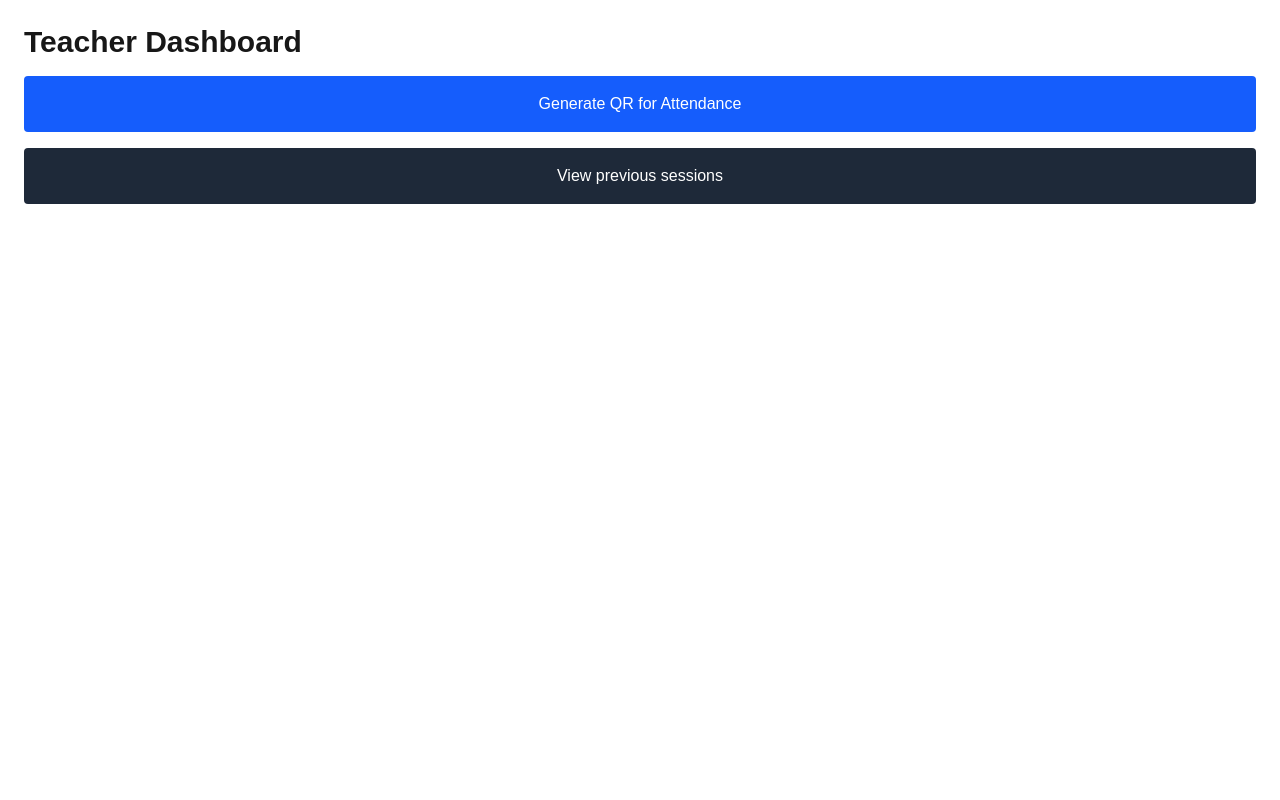
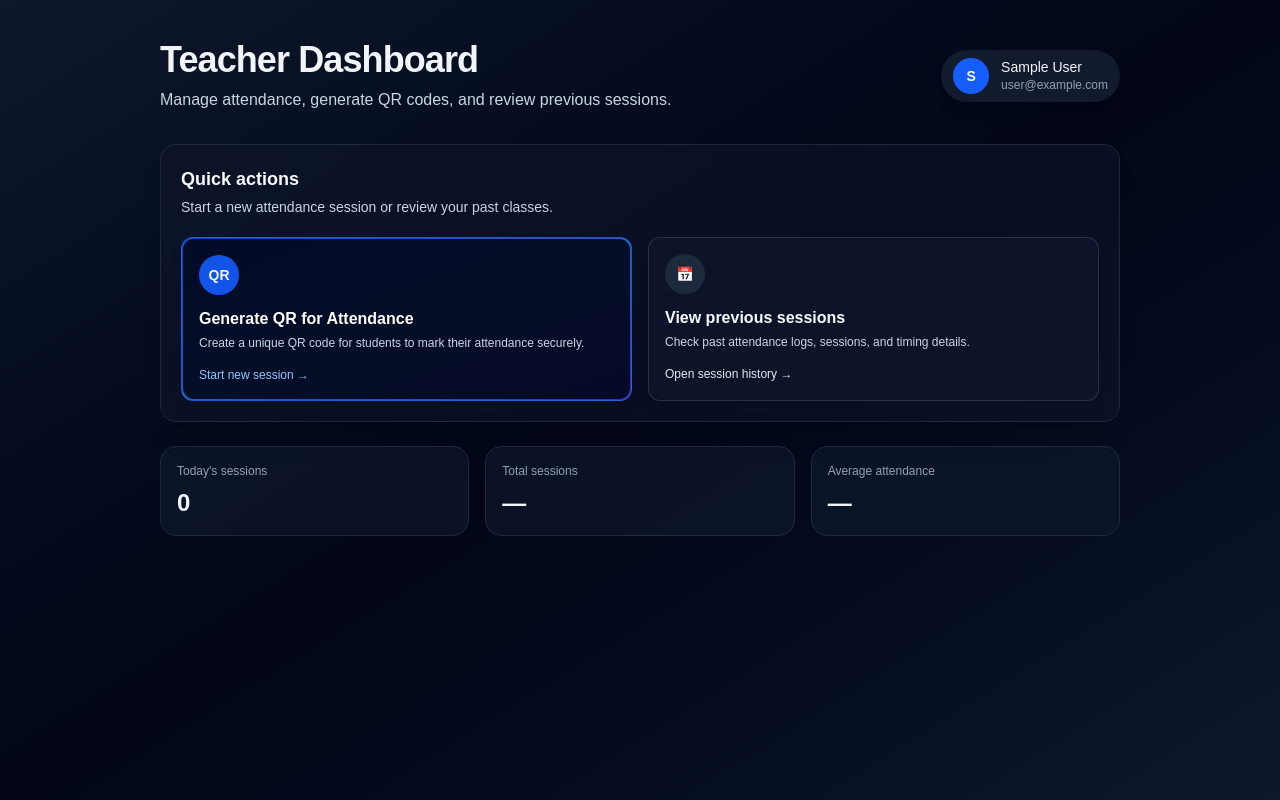
Before and after one commit to Varad163/AttendX, a Next.js app: page /dashboard in a window 1280 px wide. Built offline with nearby package versions, Linux system fonts and the light colour scheme; no server answers; sample sign-in values are in the browser's storage.

Commit message:
updated Dashboard ui

```diff
--- a/app/(teacher)/dashboard/page.tsx
+++ b/app/(teacher)/dashboard/page.tsx
@@ -1,31 +1,114 @@
 import { getServerSession } from "next-auth/next";
 import { redirect } from "next/navigation";
+import Link from "next/link";
 
 export default async function TeacherDashboard() {
   const session = await getServerSession();
 
   if (!session) redirect("/login");
 
+  return (
+    <div className="min-h-screen bg-gradient-to-br from-slate-900 via-slate-950 to-slate-900 text-slate-100">
+      <div className="mx-auto flex min-h-screen max-w-5xl flex-col px-4 py-10 sm:px-6 lg:px-8">
+        {/* Header */}
+        <header className="mb-8 flex items-center justify-between gap-4">
+          <div>
+            <h1 className="text-3xl font-bold tracking-tight sm:text-4xl">
+              Teacher Dashboard
+            </h1>
+            <p className="mt-2 text-sm text-slate-300 sm:text-base">
+              Manage attendance, generate QR codes, and review previous sessions.
+            </p>
+          </div>
 
+          {/* Optional avatar / initial circle */}
+          <div className="hidden items-center gap-3 rounded-full bg-slate-800/60 px-3 py-2 text-sm shadow-lg sm:flex">
+            <div className="flex h-9 w-9 items-center justify-center rounded-full bg-blue-600 font-semibold text-white">
+              {session.user?.name?.[0]?.toUpperCase() ?? "T"}
+            </div>
+            <div className="leading-tight">
+              <p className="font-medium">{session.user?.name ?? "Teacher"}</p>
+              <p className="text-xs text-slate-400">
+                {session.user?.email ?? "Logged in"}
+              </p>
+            </div>
+          </div>
+        </header>
 
-  return (
-    <div className="p-6">
-      <h1 className="text-3xl font-bold mb-4">Teacher Dashboard</h1>
+        {/* Content */}
+        <main className="flex flex-1 flex-col gap-6">
+          {/* Overview card */}
+          <section className="rounded-2xl border border-slate-800 bg-slate-900/60 p-5 shadow-xl backdrop-blur">
+            <h2 className="text-lg font-semibold text-slate-50">
+              Quick actions
+            </h2>
+            <p className="mt-1 text-sm text-slate-300">
+              Start a new attendance session or review your past classes.
+            </p>
 
-      <div className="space-y-4">
-        <a
+            <div className="mt-5 grid gap-4 sm:grid-cols-2">
+              {/* Generate QR card */}
+              <Link
                 href="/generate"
-          className="block bg-blue-600 text-white p-4 rounded text-center"
+                className="group flex flex-col justify-between rounded-xl border border-blue-500/30 bg-gradient-to-br from-blue-600/70 via-blue-500/70 to-indigo-600/70 p-[1px] shadow-lg transition hover:-translate-y-0.5 hover:shadow-blue-500/40"
               >
+                <div className="flex h-full flex-col rounded-[11px] bg-slate-950/90 p-4">
+                  <div className="mb-3 inline-flex h-10 w-10 items-center justify-center rounded-full bg-blue-600/90 text-sm font-semibold">
+                    QR
+                  </div>
+                  <h3 className="text-base font-semibold text-white">
                     Generate QR for Attendance
-        </a>
+                  </h3>
+                  <p className="mt-1 text-xs text-slate-300">
+                    Create a unique QR code for students to mark their
+                    attendance securely.
+                  </p>
+                  <span className="mt-4 inline-flex items-center text-xs font-medium text-blue-300 group-hover:underline">
+                    Start new session →
+                  </span>
+                </div>
+              </Link>
 
-        <a
+              {/* Sessions history card */}
+              <Link
                 href="/sessions"
-          className="block bg-gray-800 text-white p-4 rounded text-center"
+                className="group flex flex-col justify-between rounded-xl border border-slate-700/70 bg-slate-900/80 p-4 shadow-lg transition hover:-translate-y-0.5 hover:border-slate-500"
               >
+                <div className="flex h-full flex-col">
+                  <div className="mb-3 inline-flex h-10 w-10 items-center justify-center rounded-full bg-slate-800 text-sm font-semibold">
+                    📅
+                  </div>
+                  <h3 className="text-base font-semibold text-slate-50">
                     View previous sessions
-        </a>
+                  </h3>
+                  <p className="mt-1 text-xs text-slate-300">
+                    Check past attendance logs, sessions, and timing details.
+                  </p>
+                  <span className="mt-4 inline-flex items-center text-xs font-medium text-slate-200 group-hover:underline">
+                    Open session history →
+                  </span>
+                </div>
+              </Link>
+            </div>
+          </section>
+
+          {/* (Optional) Stats placeholder */}
+          {/* You can fill this later with real data */}
+          <section className="grid gap-4 sm:grid-cols-3">
+            <div className="rounded-2xl border border-slate-800 bg-slate-900/70 p-4">
+              <p className="text-xs text-slate-400">Today&apos;s sessions</p>
+              <p className="mt-2 text-2xl font-semibold">0</p>
+            </div>
+            <div className="rounded-2xl border border-slate-800 bg-slate-900/70 p-4">
+              <p className="text-xs text-slate-400">Total sessions</p>
+              <p className="mt-2 text-2xl font-semibold">—</p>
+            </div>
+            <div className="rounded-2xl border border-slate-800 bg-slate-900/70 p-4">
+              <p className="text-xs text-slate-400">Average attendance</p>
+              <p className="mt-2 text-2xl font-semibold">—</p>
+            </div>
+          </section>
+        </main>
       </div>
     </div>
   );
--- a/app/(teacher)/sessions/page.tsx
+++ b/app/(teacher)/sessions/page.tsx
@@ -1,52 +1,74 @@
-import { getServerSession } from "next-auth/next";
+import { getServerSession } from "next-auth";
 import { redirect } from "next/navigation";
 import QRSession from "@/models/QRSession";
 import { dbConnect } from "@/lib/db";
-
-type TeacherSessionUser = {
-  name?: string | null;
-  email?: string | null;
-  image?: string | null;
-  role?: string | null;
-  id?: string;
-};
+import { BadgeCheck, Clock, Calendar, QrCode } from "lucide-react";
 
 export default async function TeacherSessionsPage() {
-  const session = await getServerSession() as any as {
-    user: TeacherSessionUser;
-  };
+  const session = await getServerSession();
 
-  // Ensure logged in
-  if (!session || !session.user) {
-    redirect("/login");
-  }
-
-  // Ensure teacher role
-  if (session.user.role !== "teacher") {
-    redirect("/scan");
-  }
+  if (!session) redirect("/login");
+  if (session.user.role !== "teacher") redirect("/history");
 
   await dbConnect();
 
-  const sessions = await QRSession.find({
-    teacherId: session.user.id!,
-  })
+  // Fetch teacher’s sessions
+  const sessions = await QRSession.find({ teacherId: session.user.id })
     .sort({ createdAt: -1 })
     .lean();
 
   return (
-    <div className="p-6">
-      <h1 className="text-3xl font-bold mb-4">Your Attendance Sessions</h1>
+    <div className="p-6 max-w-3xl mx-auto">
+      <h1 className="text-3xl font-bold mb-6 text-black">📚 Previous QR Sessions</h1>
 
-      {sessions.length === 0 ? (
-        <p>No sessions found.</p>
-      ) : (
-        sessions.map((s: any) => (
-          <div key={s._id} className="p-4 border mb-3 rounded">
-            Session ID: {s._id}
-          </div>
-        ))
+      {sessions.length === 0 && (
+        <p className="text-gray-600">No sessions found yet.</p>
       )}
+
+      <div className="space-y-4">
+        {sessions.map((s: any) => {
+          const isExpired = new Date(s.expiresAt) < new Date();
+
+          return (
+            <a
+              key={s._id}
+              href={`/sessions/${s._id}`}
+              className="block p-4 border rounded-lg bg-white shadow hover:shadow-md transition"
+            >
+              <div className="flex items-center justify-between">
+                <div>
+                  <p className="text-lg font-semibold text-black flex items-center gap-2">
+                    <QrCode className="w-5 h-5" />
+                    Session ID: {s._id}
+                  </p>
+
+                  <p className="text-gray-700 mt-1 flex items-center gap-2">
+                    <Calendar className="w-4 h-4" />
+                    Created: {new Date(s.createdAt).toLocaleString()}
+                  </p>
+
+                  <p className="text-gray-700 mt-1 flex items-center gap-2">
+                    <Clock className="w-4 h-4" />
+                    Expires: {new Date(s.expiresAt).toLocaleString()}
+                  </p>
+                </div>
+
+                <div>
+                  {isExpired ? (
+                    <span className="text-red-600 text-sm font-semibold">
+                      🔴 Expired
+                    </span>
+                  ) : (
+                    <span className="text-green-600 text-sm font-semibold">
+                      🟢 Active
+                    </span>
+                  )}
+                </div>
+              </div>
+            </a>
+          );
+        })}
+      </div>
     </div>
   );
 }
```
Also changed, not shown: tsconfig.json (+3 -7 lines). Lines whose indentation alone changed are shown as unchanged.
